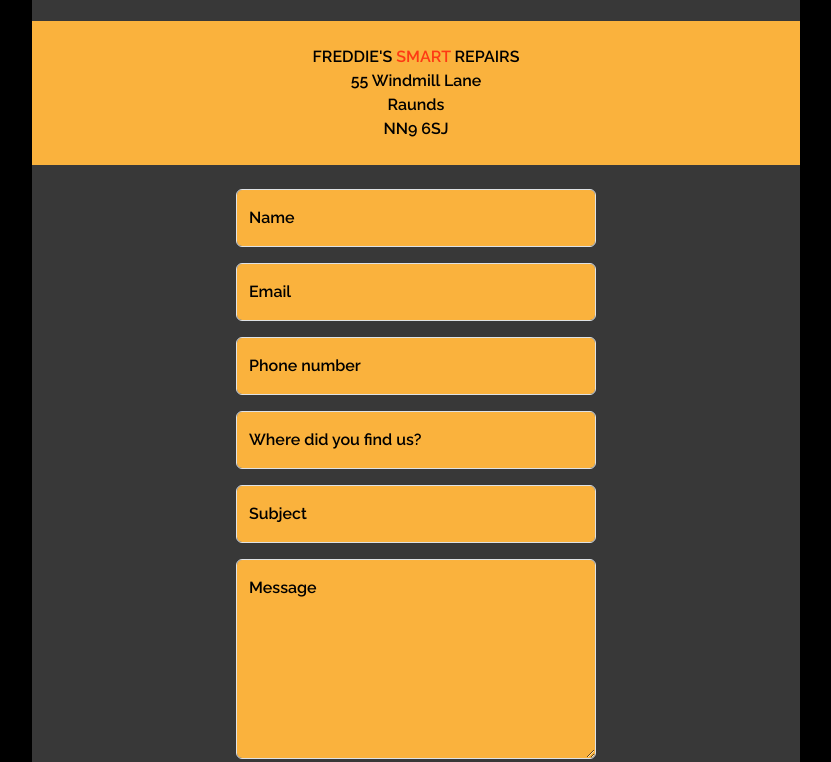
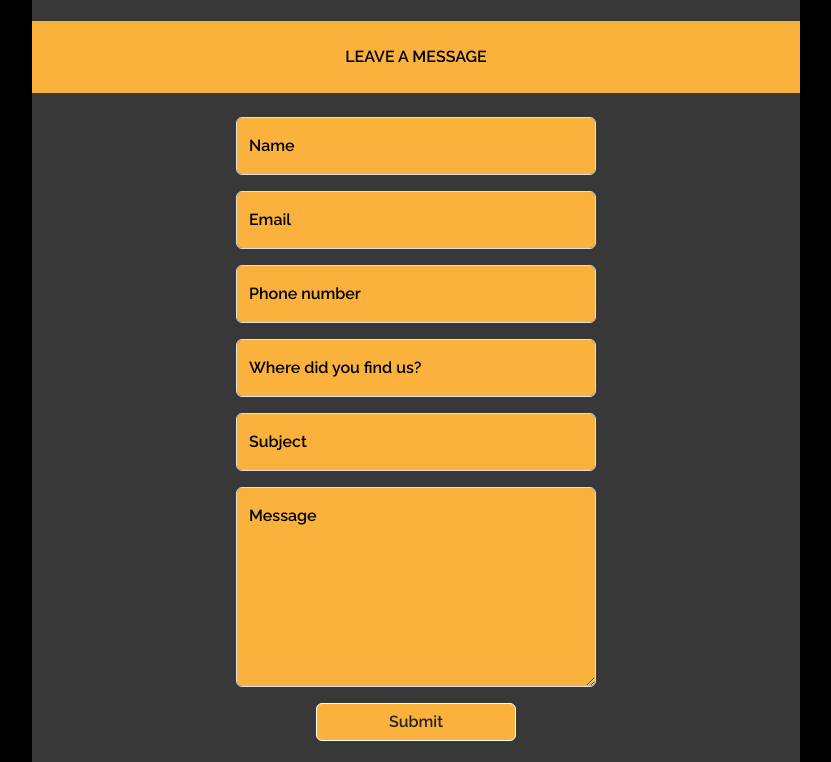
Before and after one commit to freddiessmartrepairs/freddiessmartrepairs, a plain HTML site: page index.html in a window 1280 px wide. Shown: the part 3970-4732 px from the top of the page, without its empty margins (224-1055 px from the left). Drawn offline with nearby package versions, Linux system fonts and the light colour scheme.

Commit message:
Update index.html

```diff
--- a/index.html
+++ b/index.html
@@ -210,7 +210,7 @@
         </div>
         <div class="col-12 text address">
           <p class="m-0 p-4 text">
-            FREDDIE'S <span>SMART</span> REPAIRS<br>55 Windmill Lane <br>Raunds <br>NN9 6SJ</p>
+            LEAVE A MESSAGE</p>
         </div>
         <div class="formular">
           <form action="https://formsubmit.co/freddiessmartrepairs@gmail.com" method="POST" class="col-12 mt-4 mb-4 d-flex flex-column justify-content-center">
```
